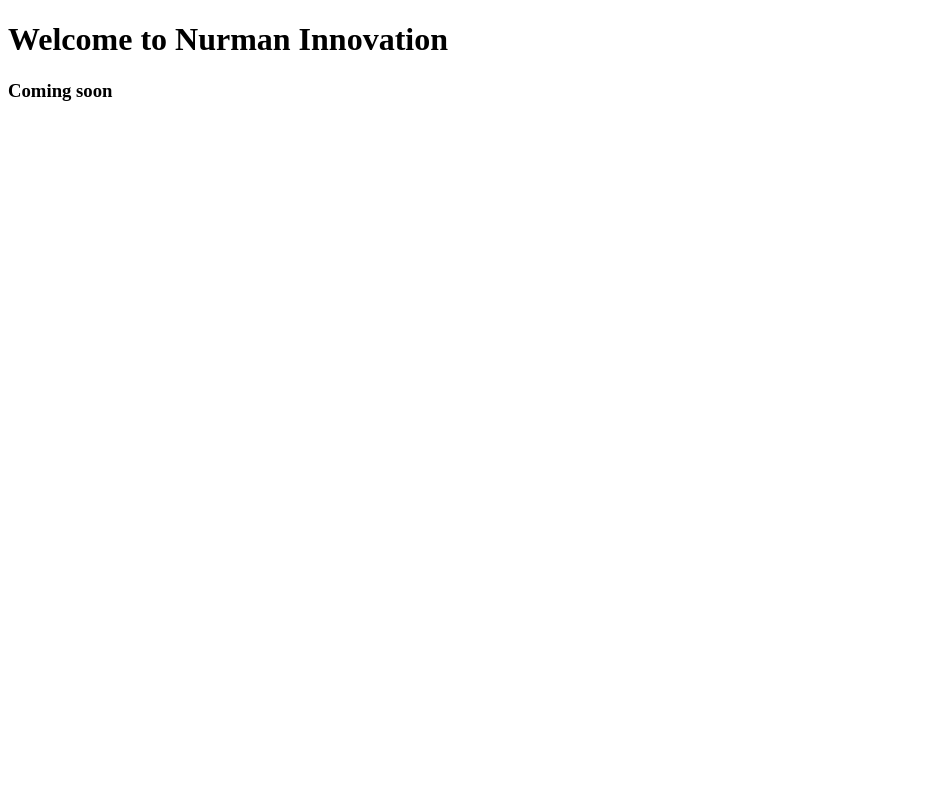
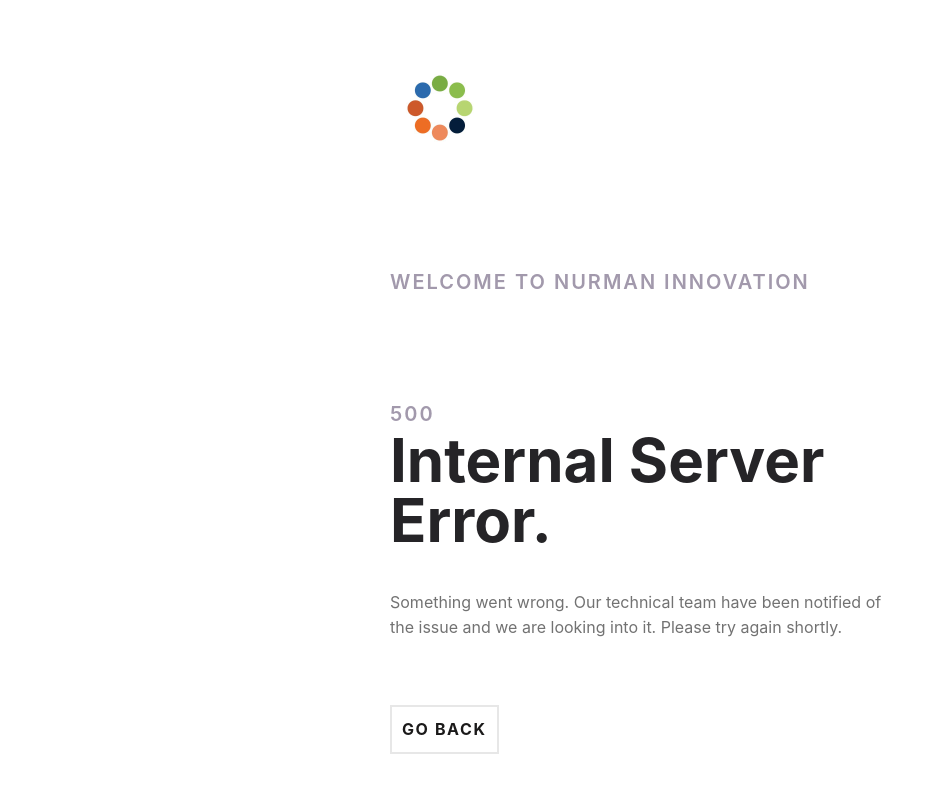
Before and after one commit to Adebayour66265/Nurman, a plain HTML site: page index.html in a window 1280 px wide. Shown: the whole page, without its empty margins (0-936 px from the left). Drawn offline with Linux system fonts and the light colour scheme.

Commit message:
add logo

```diff
--- a/index.html
+++ b/index.html
@@ -1,12 +1,91 @@
 <!DOCTYPE html>
-<html lang="en">
+<html>
 <head>
-    <meta charset="UTF-8">
-    <meta name="viewport" content="width=device-width, initial-scale=1.0">
-    <title>Document</title>
+  <meta charset="UTF-8">
+  <meta name="viewport" content="width=device-width,initial-scale=1">
+  <title>500 | Internal server error</title>
+
+  <style type="text/css">
+    body {
+      padding: 30px 20px;
+      font-family: -apple-system, BlinkMacSystemFont,
+        "Segoe UI", "Roboto", "Oxygen", "Ubuntu", "Cantarell",
+        "Fira Sans", "Droid Sans", "Helvetica Neue", sans-serif;
+      color: #727272;
+      line-height: 1.6;
+    }
+
+    .container {
+      max-width: 500px;
+      margin: 0 auto;
+    }
+
+    h1 {
+      margin: 0 0 40px;
+      font-size: 60px;
+      line-height: 1;
+      color: #252427;
+      font-weight: 700;
+    }
+
+    h2 {
+      margin: 100px 0 0;
+      font-size: 20px;
+      font-weight: 600;
+      letter-spacing: 0.1em;
+      color: #A299AC;
+      text-transform: uppercase;
+    }
+
+    p {
+      font-size: 16px;
+      margin: 1em 0;
+    }
+
+    .go-back a {
+      display: inline-block;
+      margin-top: 3em;
+      padding: 10px;
+      color: #1B1A1A;
+      font-weight: 700;
+      border: solid 2px #e7e7e7;
+      text-decoration: none;
+      font-size: 16px;
+      text-transform: uppercase;
+      letter-spacing: 0.1em;
+    }
+
+    .go-back a:hover {
+      border-color: #1B1A1A;
+    }
+
+    @media screen and (min-width: 768px) {
+      body {
+        padding: 50px;
+      }
+    }
+
+    @media screen and (max-width: 480px) {
+      h1 {
+        font-size: 48px;
+      }
+    }
+  </style>
 </head>
 <body>
-    <h1>Welcome to Nurman Innovation</h1>
-    <h3>Coming soon</h3>
+
+  <div class="container">
+    <a href="/" class="brand"><img src="/cCsCQGBj_400x400.jpg" width="100" height="100"></a>
+    <h2>Welcome to Nurman Innovation</h2>
+
+
+    <h2>500</h2>
+    <h1>Internal Server Error.</h1>
+
+    <p>Something went wrong. Our technical team have been notified of the issue and we are looking into it. Please try again shortly.</p>
+
+    <span class="go-back"><a href="/">Go back</a></span>
+  </div>
+
 </body>
 </html>
```
Also changed, not shown: cCsCQGBj_400x400.jpg (added).
